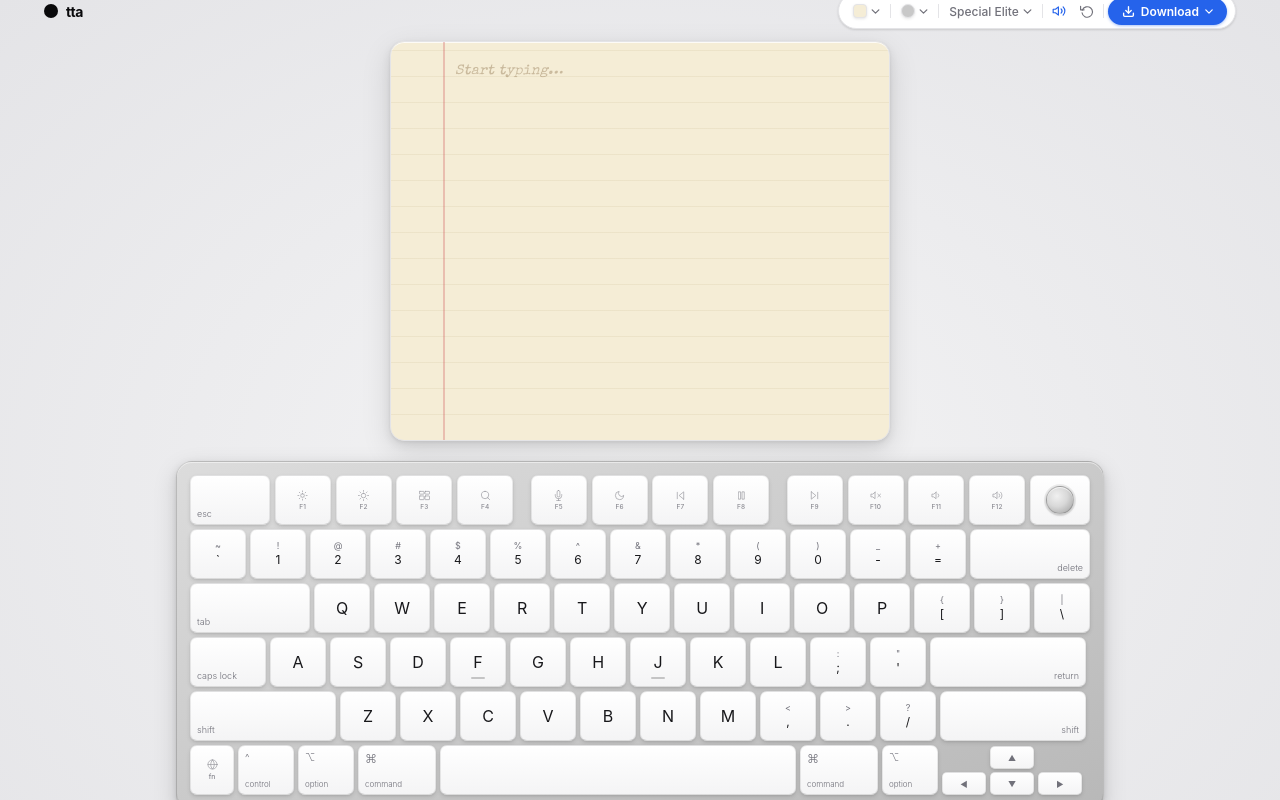
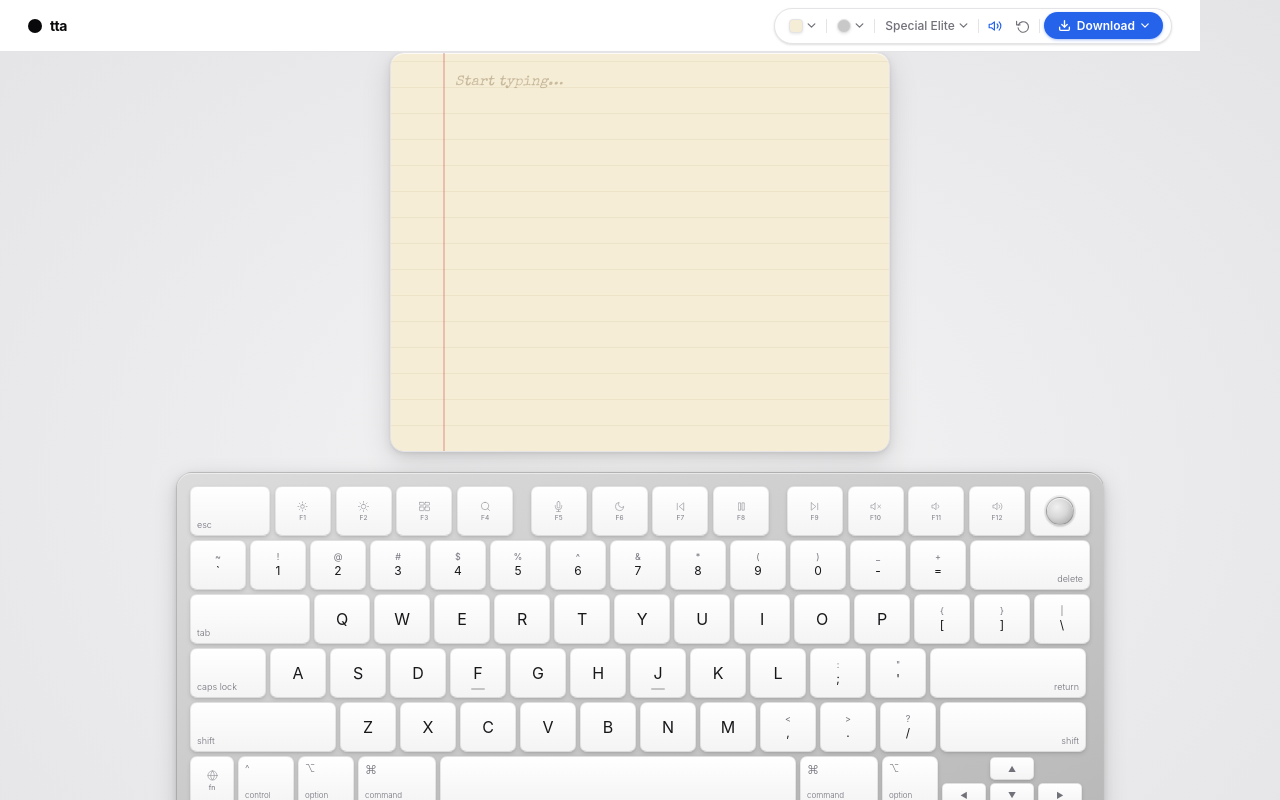
Before and after one commit to ttaiyegbusi/keyboard, a Next.js app: page / in a window 1280 px wide. Built offline with nearby package versions, Linux system fonts and the light colour scheme; a web font is replaced by a local one.

Commit message:
fix: navbar at top of screen, paper colors sync correctly, chameleon color animation

```diff
--- a/src/app/globals.css
+++ b/src/app/globals.css
@@ -115,33 +115,41 @@ button { background: none; border: none; cursor: pointer; font-family: inherit;
 .app {
   width: 100%; height: 100vh;
   background: var(--bg);
-  display: flex; align-items: center; justify-content: center;
+  display: flex;
+  flex-direction: column;   /* column so navbar goes top, content below */
+  align-items: stretch;
   overflow: hidden;
-  /* Subtle radial gradient — gives depth on light bg */
   background-image: radial-gradient(ellipse at 50% 60%, #f4f4f5 0%, #e4e4e7 100%);
 }
 
 
 /* ── 4. CONTENT COLUMN ──────────────────────────────────────── */
+/* Fills remaining height below navbar, centers notepad+keyboard */
 .content-col {
-  display: flex; flex-direction: column;
-  align-items: center; gap: 0; justify-content: center;
+  flex: 1;                  /* takes all space below navbar */
+  display: flex;
+  flex-direction: column;
+  align-items: center;
+  justify-content: center;  /* vertically centers notepad+gap+keyboard */
+  gap: 0;
 }
 .scene-gap { height: 20px; flex-shrink: 0; }
 
 
 /* ── 5. TOPBAR ──────────────────────────────────────────────────
-   1200px wide, transparent, no border.
-   Sits directly above the notepad.
+   Fixed to the very top of the screen, full width.
+   Brand on the left, toolbar on the right.
+   Background matches the page — transparent so it blends in.
 ───────────────────────────────────────────────────────────────*/
 .topbar {
-  width: 1200px; max-width: 98vw;
-  height: 44px;
+  width: 100%;              /* full screen width */
+  height: 52px;
   display: flex; align-items: center; justify-content: space-between;
-  padding: 0 4px;
-  background: transparent; border: none;
+  padding: 0 28px;          /* left/right page margins */
+  background: var(--bg);
+  border-bottom: 1px solid var(--border);
   position: relative; z-index: 200;
-  flex-shrink: 0; margin-bottom: 8px;
+  flex-shrink: 0;
 }
 .brand {
   display: flex; align-items: center; gap: 8px;
@@ -820,27 +828,57 @@ button { background: none; border: none; cursor: pointer; font-family: inherit;
    COLOR ANIMATION + APPLE IMAC 7-COLOR PANEL UPDATE
    ============================================================ */
 
-/* ── Keyboard color-change pulse animation ──────────────────
-   When activeColor changes, .kbd-pulse is added for 320ms.
-   The keyboard scales down slightly then springs back —
-   like physically clicking a new color into place.
+/* ── Keyboard color-change animation — "chameleon skin" ────────
+   Inspired by how a chameleon shifts color: slow start, the color
+   blooms from the center outward, eases gently to settle.
+
+   Two-part effect:
+   1. The shell color itself transitions with a long, organic ease
+      — starts barely visible, accelerates, then drifts to final value
+   2. A subtle luminosity pulse rides on top — the shell briefly
+      brightens as if the new pigment is "activating", then settles
+
+   Total duration: 900ms — slow enough to feel dramatic and premium,
+   fast enough to feel responsive.
 ──────────────────────────────────────────────────────────── */
-@keyframes kbdColorPulse {
-  0%   { transform: scale(1);     filter: brightness(1);    }
-  25%  { transform: scale(0.985); filter: brightness(0.92); }
-  60%  { transform: scale(1.004); filter: brightness(1.02); }
-  100% { transform: scale(1);     filter: brightness(1);    }
+@keyframes chameleonShift {
+  0%   {
+    filter: brightness(1) saturate(1);
+    transform: scale(1);
+  }
+  15%  {
+    /* Color starts shifting — slight brightening as pigment activates */
+    filter: brightness(1.08) saturate(1.15);
+    transform: scale(1);
+  }
+  45%  {
+    /* Peak of the bloom — most vivid moment */
+    filter: brightness(1.12) saturate(1.25);
+    transform: scale(1.002);
+  }
+  75%  {
+    /* Color settling — slowly desaturating back to natural */
+    filter: brightness(1.04) saturate(1.08);
+    transform: scale(1.001);
+  }
+  100% {
+    /* Fully settled — natural aluminum finish */
+    filter: brightness(1) saturate(1);
+    transform: scale(1);
+  }
 }
 
 .kbd-pulse {
-  animation: kbdColorPulse 320ms cubic-bezier(0.34, 1.56, 0.64, 1) forwards;
+  animation: chameleonShift 900ms cubic-bezier(0.25, 0.1, 0.25, 1) forwards;
 }
 
-/* Shell color transition — smooth crossfade between colors */
+/* Shell color crossfade — the core color change
+   Uses a very long ease-in-out so the color creeps in slowly
+   at first (like pigment cells slowly filling) then completes */
 .keyboard-body {
   transition:
-    background 400ms cubic-bezier(0.4, 0, 0.2, 1),
-    border-color 400ms ease !important;
+    background 800ms cubic-bezier(0.4, 0.0, 0.2, 1),
+    border-color 800ms ease !important;
 }
 
 /* ── Apple iMac 7-color panel ───────────────────────────────
--- a/src/app/page.tsx
+++ b/src/app/page.tsx
@@ -4,7 +4,7 @@
 
 "use client";
 
-import React, { useState } from "react";
+import React from "react";
 import { Topbar }        from "@/components/Topbar";
 import { PaperCanvas }   from "@/components/PaperCanvas";
 import { Keyboard }      from "@/components/Keyboard";
@@ -22,22 +22,17 @@ export default function Home() {
     textareaRef, handleVirtualKey, registerSoundCb,
   } = useTypewriter();
 
-  // Custom paper color controlled by the color picker
-  const [customPaperColor, setCustomPaperColor] = useState("#f5edd6");
-
   const paperLabel = PAPERS.find((p) => p.id === activePaper)?.label ?? "Paper";
 
   return (
     <div className="app" onClick={closeDropdowns}>
-      <div className="content-col">
 
+      {/* Navbar — sits at very top of screen */}
       <Topbar
         activePaper={activePaper}   activeColor={activeColor}
         activeFont={activeFont}     volume={volume}
         openDropdown={openDropdown} textareaRef={textareaRef}
         activePaperLabel={paperLabel}
-          customPaperColor={customPaperColor}
-          onCustomPaperColor={setCustomPaperColor}
         onPaperChipClick={(e) => { e.stopPropagation(); toggleDropdown("paper"); }}
         onColorDotClick={(e)  => { e.stopPropagation(); toggleDropdown("color"); }}
         onFontLabelClick={(e) => { e.stopPropagation(); toggleDropdown("font");  }}
@@ -49,22 +44,21 @@ export default function Home() {
         closeDropdowns={closeDropdowns}
       />
 
+      {/* Content — centered in remaining space below navbar */}
+      <div className="content-col" onClick={(e) => e.stopPropagation()}>
         <PaperCanvas
-          activePaper={activePaper}       activeFont={activeFont}
-          textareaRef={textareaRef}       onPanelClick={closeDropdowns}
-          customPaperColor={customPaperColor}
+          activePaper={activePaper} activeFont={activeFont}
+          textareaRef={textareaRef} onPanelClick={closeDropdowns}
         />
-
         <div className="scene-gap" />
-
         <Keyboard
           pressedKeys={pressedKeys} shiftActive={shiftActive}
           capsLock={capsLock}       activeColor={activeColor}
           volume={volume}           onKeyPress={handleVirtualKey}
           registerSoundCb={registerSoundCb}
         />
+      </div>
 
-      </div>
     </div>
   );
 }
--- a/src/components/Keyboard.tsx
+++ b/src/components/Keyboard.tsx
@@ -45,7 +45,7 @@ export function Keyboard({
       prevColor.current = activeColor;
       // Trigger pulse: scale down then back up
       setPulsing(true);
-      const t = setTimeout(() => setPulsing(false), 320);
+      const t = setTimeout(() => setPulsing(false), 900);
       return () => clearTimeout(t);
     }
   }, [activeColor]);
--- a/src/components/Topbar.tsx
+++ b/src/components/Topbar.tsx
@@ -38,9 +38,6 @@ interface TopbarProps {
   onSelectColor:    (c: KeyboardColor) => void;
   onSelectFont:     (f: FontId) => void;
   closeDropdowns:   () => void;
-  // Custom paper color picked via color picker
-  customPaperColor: string;
-  onCustomPaperColor: (hex: string) => void;
 }
 
 // ── Recommended swatches shown in the color picker ──────────
@@ -177,7 +174,6 @@ export function Topbar({
   onDownloadClick, onVolumeClick,
   onSelectPaper, onSelectColor, onSelectFont,
   closeDropdowns,
-  customPaperColor, onCustomPaperColor,
 }: TopbarProps) {
   const colorSwatch = KEYBOARD_COLORS.find((c) => c.id === activeColor)?.swatch ?? "#3a3c42";
   const fontLabel   = FONTS.find((f) => f.id === activeFont)?.label ?? "Font";
--- a/src/data/papers.ts
+++ b/src/data/papers.ts
@@ -1,63 +1,18 @@
 // ─────────────────────────────────────────────────────────────
 // src/data/papers.ts
-//
-// All paper options in one place.
-// To add a new paper:
-//   1. Add its id to the PaperType union in src/types/index.ts
-//   2. Add a new entry here
-//   3. Add its CSS class to src/app/globals.css  (search "PAPER BACKGROUNDS")
-//   4. Add its textarea typography rule in globals.css (search "PAPER TYPOGRAPHY")
+// swatchColor must match the ACTUAL background of the paper
+// so the notepad shows the correct color when selected.
 // ─────────────────────────────────────────────────────────────
 
 import { PaperOption } from "@/types";
 
 export const PAPERS: PaperOption[] = [
-  {
-    id: "cream",
-    label: "Cream",
-    swatchColor: "#f5edd6",
-    thumbClass: "pt-cream",
-  },
-  {
-    id: "a4white",
-    label: "A4 White",
-    swatchColor: "#efefef",
-    thumbClass: "pt-white",
-  },
-  {
-    id: "kraft",
-    label: "Brown Kraft",
-    swatchColor: "#9e5e28",
-    thumbClass: "pt-kraft",
-  },
-  {
-    id: "antique",
-    label: "Antique",
-    swatchColor: "#c9a55a",
-    thumbClass: "pt-antique",
-  },
-  {
-    id: "carton",
-    label: "Carton",
-    swatchColor: "#ae7638",
-    thumbClass: "pt-carton",
-  },
-  {
-    id: "oilpaper",
-    label: "Oil Paper",
-    swatchColor: "#e6ddb8",
-    thumbClass: "pt-oilpaper",
-  },
-  {
-    id: "notebook",
-    label: "Note Book",
-    swatchColor: "#f7f8ff",
-    thumbClass: "pt-notebook",
-  },
-  {
-    id: "dots",
-    label: "Dots",
-    swatchColor: "#fff0f5",
-    thumbClass: "pt-dots",
-  },
+  { id: "cream",    label: "Cream",       swatchColor: "#f5edd6", thumbClass: "pt-cream"    },
+  { id: "a4white",  label: "A4 White",    swatchColor: "#f8f8f8", thumbClass: "pt-white"    },
+  { id: "kraft",    label: "Brown Kraft", swatchColor: "#9e5e28", thumbClass: "pt-kraft"    },
+  { id: "antique",  label: "Antique",     swatchColor: "#c9a040", thumbClass: "pt-antique"  },
+  { id: "carton",   label: "Carton",      swatchColor: "#b07838", thumbClass: "pt-carton"   },
+  { id: "oilpaper", label: "Oil Paper",   swatchColor: "#ede0b0", thumbClass: "pt-oilpaper" },
+  { id: "notebook", label: "Note Book",   swatchColor: "#f8f9ff", thumbClass: "pt-notebook" },
+  { id: "dots",     label: "Dots",        swatchColor: "#fff2f6", thumbClass: "pt-dots"     },
 ];
```
Also changed, not shown: src/components/PaperCanvas.tsx (+18 -11 lines). Lines whose indentation alone changed are shown as unchanged.
